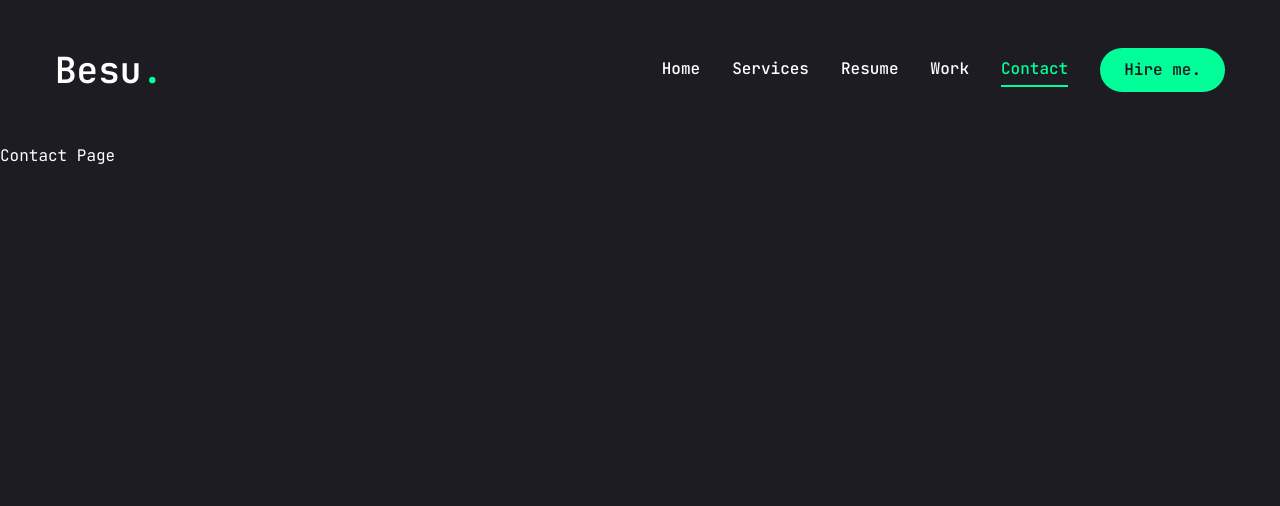
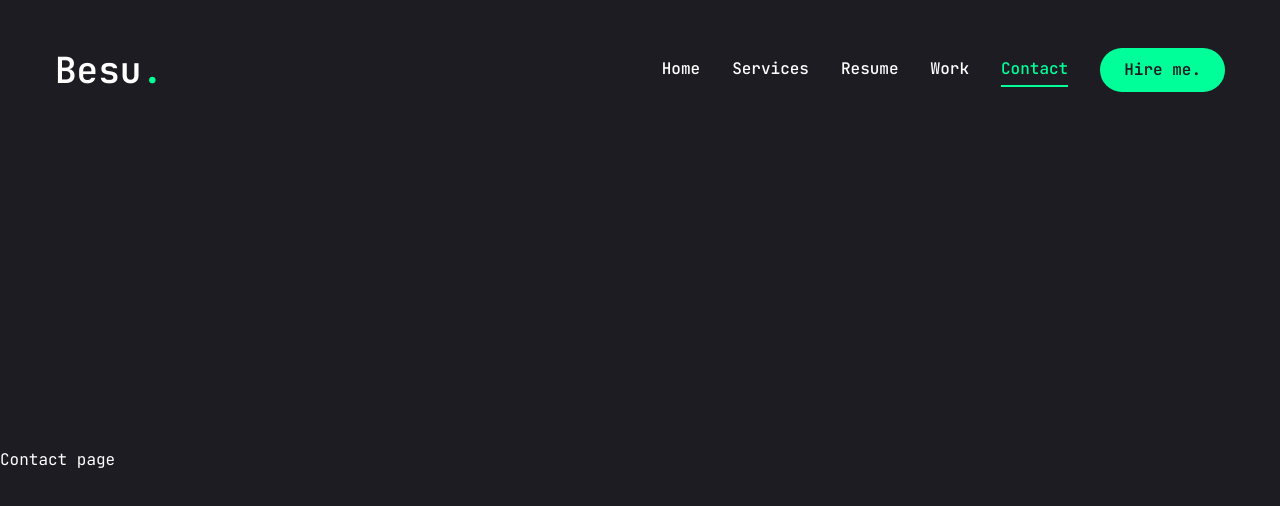
Before and after one commit to Besufekad-HAZ/My-Portfolio-Next, a Next.js app: page /contact in a window 1280 px wide. Shown: the top 506 px of the page. Built offline with nearby package versions, Linux system fonts and the light colour scheme.

Commit message:
Work on motion section of the contact page

```diff
--- a/app/contact/page.tsx
+++ b/app/contact/page.tsx
@@ -36,7 +36,18 @@ const info = [
 
 import { motion } from "framer-motion";
 const Contact = () => {
-  return <div>Contact Page</div>;
+  return (
+    <motion.section
+      initial={{ opacity: 0 }}
+      animate={{
+        opacity: 1,
+        transition: { delay: 2.4, duration: 0.4, ease: "easeIn" },
+      }}
+      className="min-h-[80vh] flex flex-col justify-center py-12 xl:px-0"
+    >
+      Contact page
+    </motion.section>
+  );
 };
 
 export default Contact;
```
